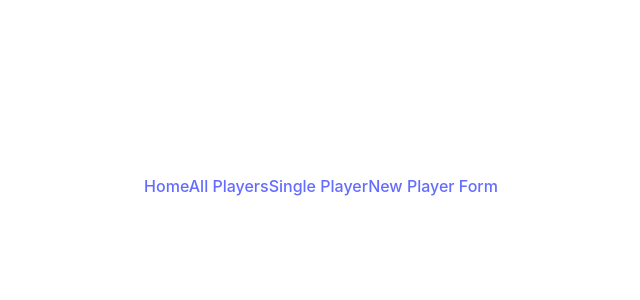
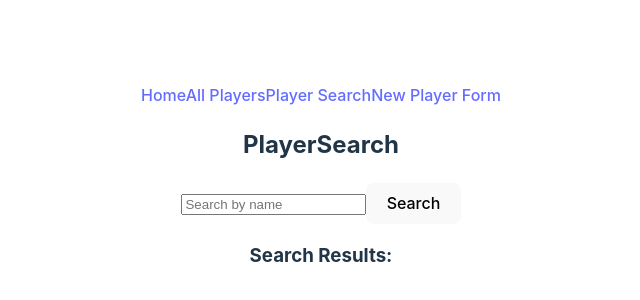
Before and after one commit to MarcosPerez16/PuppyBowlReact, a React (Vite) app: page /playersearch in a window 1280 px wide. Shown: the part 214-514 px from the top of the page, without its empty margins (319-959 px from the left). Built offline with nearby package versions, Linux system fonts and the light colour scheme; the HTML template or start-up script is replaced by a standard one.

Commit message:
Fixed routes, added player search functionality, all functionality of app works, next task use CSS to style app

```diff
--- a/src/API.js
+++ b/src/API.js
@@ -2,11 +2,20 @@ const cohortName = "2308-ACC-PT-WEB-PT-B";
 
 const APIURL = `https://fsa-puppy-bowl.herokuapp.com/api/${cohortName}/`;
 
-export async function fetchPlayers() {
+export async function fetchPlayers(searchTerm) {
   const response = await fetch(`${APIURL}/players`);
   const data = await response.json();
-  console.log(data);
-  return data.data.players;
+
+  //if statement where if searchTerm is provided, it will filter the players based on name
+  //which gives functionality to my search bar in player search component
+  //if searchTerm is not given it will just return the list of players
+  if (searchTerm) {
+    return data.data.players.filter((player) =>
+      player.name.toLowerCase().includes(searchTerm.toLowerCase())
+    );
+  } else {
+    return data.data.players;
+  }
 
   //in the return statement we access data from json object first, then the data.players
   //refers to accessing the players property within the data object in the API
--- a/src/App.jsx
+++ b/src/App.jsx
@@ -7,7 +7,13 @@ import {
   NavBar,
   NewPlayerForm,
   SinglePlayer,
+  PlayerSearch,
 } from "./components";
+
+// this route below
+/* <Route path="/players/:id" element={<SinglePlayer />} /> */
+//allows the user to see a single players details after clicking see details
+//i only have a route for this no need for a link on the navbar
 
 function App() {
   return (
@@ -18,6 +24,7 @@ function App() {
         <Route path="/" element={<Home />}></Route>
         <Route path="/allplayers" element={<AllPlayers />} />
         <Route path="/players/:id" element={<SinglePlayer />} />
+        <Route path="/playersearch" element={<PlayerSearch />} />
         <Route path="/newplayerform" element={<NewPlayerForm />} />
       </Routes>
     </>
--- a/src/components/AllPlayers.jsx
+++ b/src/components/AllPlayers.jsx
@@ -57,6 +57,9 @@ const AllPlayers = () => {
   }, []);
 
   //we can find a nice style for each of the below elements at a different time
+  //use a table instead of list
+  //have icons next to see details and trash that have a magnifiing glass for see details
+  // and a trash can for delete player
   return (
     <div>
       <h1>Players List</h1>
--- a/src/components/NavBar.jsx
+++ b/src/components/NavBar.jsx
@@ -8,7 +8,7 @@ const NavBar = () => {
     <nav>
       <Link to={"/"}>Home</Link>
       <Link to={"/allplayers"}>All Players</Link>
-      <Link to={"/players"}>Single Player</Link>
+      <Link to={"/playersearch"}>Player Search</Link>
       <Link to={"/newplayerform"}>New Player Form</Link>
     </nav>
   );
--- a/src/components/PlayerSearch.jsx
+++ b/src/components/PlayerSearch.jsx
@@ -1,13 +1,25 @@
 // imports here
 import { useState } from "react";
+import { fetchPlayers } from "../API";
 
-const PlayerSearch = ({ onSearch }) => {
+const PlayerSearch = () => {
   // logic here
 
   const [searchTerm, setSearchTerm] = useState("");
+  const [searchResults, setSearchResults] = useState([]);
+  const [error, setError] = useState("");
 
-  const handleSearch = () => {
-    onSearch(searchTerm);
+  const handleSearch = async () => {
+    const playersList = await fetchPlayers(searchTerm);
+
+    //checks if name is in the list and if not gives error message
+    if (playersList.length === 0) {
+      setError("Name not found or no names start with that letter");
+    } else {
+      setError("");
+    }
+
+    setSearchResults(playersList);
   };
 
   return (
@@ -20,6 +32,19 @@ const PlayerSearch = ({ onSearch }) => {
         onChange={(e) => setSearchTerm(e.target.value)}
       />
       <button onClick={handleSearch}>Search</button>
+
+      <h3>Search Results:</h3>
+      {error ? (
+        <p>{error}</p>
+      ) : (
+        <ul>
+          {searchResults.map((result, idx) => (
+            <li key={idx}>
+              <p>Name: {result.name}</p>
+            </li>
+          ))}
+        </ul>
+      )}
     </div>
   );
 };
--- a/src/components/SinglePlayer.jsx
+++ b/src/components/SinglePlayer.jsx
@@ -1,21 +1,14 @@
 // imports here
 import { useEffect, useState } from "react";
 import { useParams } from "react-router-dom";
-import PlayerSearch from "./PlayerSearch";
-import { fetchPlayerDetails, fetchPlayers } from "../API";
+import { fetchPlayerDetails } from "../API";
 
 const SinglePlayer = () => {
   // logic here
 
   const [player, setPlayer] = useState({});
-  const [searchResults, setSearchResults] = useState([]);
+
   let { id } = useParams();
-
-  //handle search function
-  const handleSearch = async (searchTerm) => {
-    const playersList = await fetchPlayers(searchTerm);
-    setSearchResults(playersList);
-  };
 
   useEffect(() => {
     async function getPlayerDetails() {
@@ -28,8 +21,6 @@ const SinglePlayer = () => {
 
   return (
     <div>
-      <h2>SinglePlayerPage</h2>
-
       <div>
         <h2>Player Details</h2>
         <p>ID: {id}</p>
@@ -40,16 +31,6 @@ const SinglePlayer = () => {
           Picture: <img src={player.imageUrl} alt={player.name} />
         </p>
       </div>
-      <PlayerSearch onSearch={handleSearch} />
-
-      <h3>Search Results:</h3>
-      <ul>
-        {searchResults.map((result, idx) => {
-          <li key={idx}>
-            <p>Name: {result.name}</p>
-          </li>;
-        })}
-      </ul>
     </div>
   );
 };
--- a/src/components/index.js
+++ b/src/components/index.js
@@ -6,3 +6,4 @@ export { default as AllPlayers } from "./AllPlayers";
 export { default as NavBar } from "./NavBar.jsx";
 export { default as NewPlayerForm } from "./NewPlayerForm.jsx";
 export { default as SinglePlayer } from "./SinglePlayer.jsx";
+export { default as PlayerSearch } from "./PlayerSearch.jsx";
```
